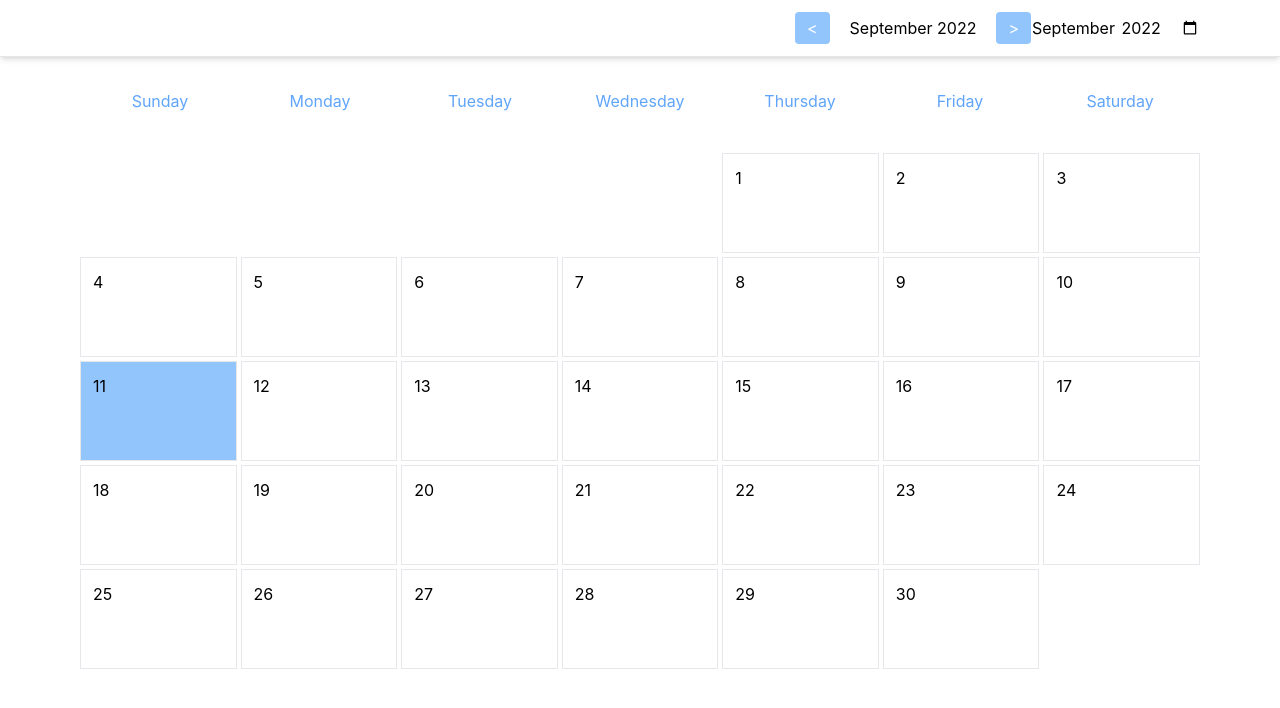
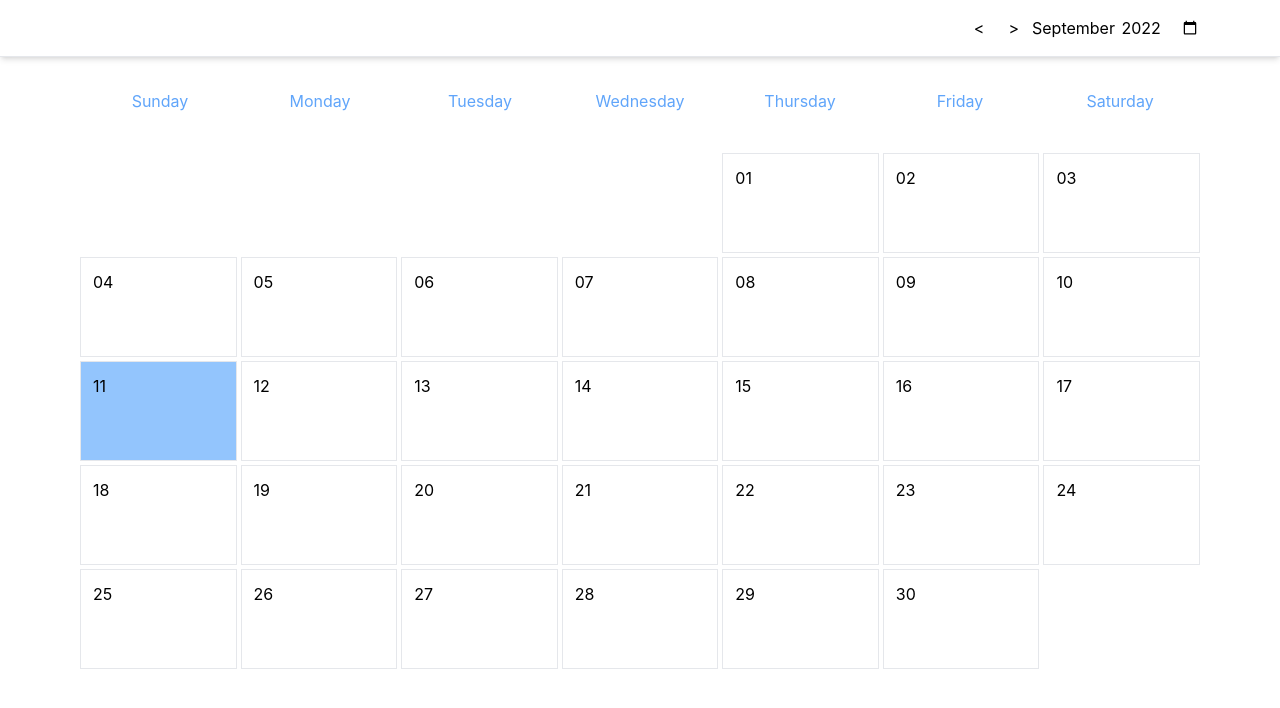
Before and after one commit to vitalik0790/react-calendar, a React (Create React App) app: page / in a window 1280 px wide. Shown: the top 708 px of the page. Built offline with nearby package versions, Linux system fonts and the light colour scheme.

Commit message:
fixing date picker

```diff
--- a/src/App.js
+++ b/src/App.js
@@ -8,9 +8,10 @@ import ModalDeleteAndEditEvent from "./components/ModalDeleteAndEditEvent";
 const weekdays = ["Sunday", "Monday", "Tuesday", "Wednesday", "Thursday", "Friday", "Saturday"];
 
 const App = () => {
-  const [nav, setNav] = useState(0);
+  const [monthNum, setMonthNum] = useState(0);
+  const [yearNum, setYearNum] = useState(0);
   const [days, setDays] = useState([]);
-  const [displayedDate, setDisplayedDate] = useState([]);
+  const [displayedDate, setDisplayedDate] = useState();
   const [clicked, setClicked] = useState(false);
   const [events, setEvents] = useState(
     localStorage.getItem("events") ? JSON.parse(localStorage.getItem("events")) : []
@@ -24,8 +25,11 @@ const App = () => {
 
   useEffect(() => {
     const dt = new Date();
-    if (nav !== 0) {
-      dt.setMonth(new Date().getMonth() + nav);
+    if (monthNum !== 0) {
+      dt.setMonth(new Date().getMonth() + monthNum);
+    }
+    if (yearNum !== 0) {
+      dt.setYear(new Date().getYear() + yearNum);
     }
 
     const day = dt.getDate();
@@ -42,19 +46,19 @@ const App = () => {
       day: "numeric",
     });
 
-    setDisplayedDate(`${dt.toLocaleDateString("en-us", { month: "long" })} ${year}`);
+    setDisplayedDate(`${year}-${(month + 1).toString().padStart(2, "0")}`);
     const paddingDays = weekdays.indexOf(dateString.split(", ")[0]);
 
     const daysArr = [];
 
     for (let i = 1; i <= paddingDays + daysInMonth; i++) {
-      const dayString = `${month + 1}/${i - paddingDays}/${year}`;
+      const dayString = `${(month + 1).toString().padStart(2, "0")}/${(i - paddingDays).toString().padStart(2, "0")}/${year}`;
 
       if (i > paddingDays) {
         daysArr.push({
-          value: i - paddingDays,
+          value: (i - paddingDays).toString().padStart(2, "0"),
           event: eventOfTheDay(dayString),
-          isCurrentDay: i - paddingDays === day && nav === 0,
+          isCurrentDay: i - paddingDays === day && monthNum === 0,
           date: dayString,
         });
       } else {
@@ -66,8 +70,9 @@ const App = () => {
         });
       }
     }
+
     setDays(daysArr);
-  }, [events, nav]);
+  }, [events, monthNum]);
 
   const onSave = (title) => {
     setEvents([...events, { title: title, date: clicked }]);
@@ -78,10 +83,18 @@ const App = () => {
     setEvents(events.filter((e) => e.date !== clicked));
     setClicked(null);
   };
-
+  console.log("monthNum", monthNum);
+  console.log("yearNum", yearNum);
   return (
     <div className="w-full h-full">
-      <Header displayedDate={displayedDate} onNext={() => setNav(nav + 1)} onPrev={() => setNav(nav - 1)} />
+      <Header
+        displayedDate={displayedDate}
+        setMonthNum={setMonthNum}
+        setYearNum={setYearNum}
+        setDisplayedDate={setDisplayedDate}
+        onNext={() => setMonthNum(monthNum + 1)}
+        onPrev={() => setMonthNum(monthNum - 1)}
+      />
       <div className="w-full h-full max-w-[1460px] px-[80px] mx-auto">
         <div className="grid grid-cols-7 items-center w-full text-blue-400 pt-8">
           <div className="text-center">Sunday</div>
--- a/src/components/Header.js
+++ b/src/components/Header.js
@@ -1,36 +1,39 @@
-import React, {useState} from "react";
+import React from "react";
 
-const Header = ({ displayedDate, onNext, onPrev }) => {
-  const dt = new Date();
-  const year = dt.getFullYear();
-  const month = (dt.getMonth() + 1).toString().padStart(2, "0");
-  const [value, setValue] = useState(`${year}-${month}`);
-  console.log(month);
-  console.log(year);
+const Header = ({ displayedDate, setDisplayedDate, onNext, onPrev, setYearNum, setMonthNum }) => {
+  const onChangeDate = (prevDate, nextDate) => {
+    const prevDateArr = prevDate.split("-").map((str) => Number(str));
+    console.log("prevDateArr", prevDateArr)
+    const nextDateArr = nextDate.split("-").map((str) => Number(str));
+    console.log("nextDateArr", nextDateArr)
+    console.log("prevDateArr[1]", prevDateArr[1])
+    console.log("nextDateArr[1]", nextDateArr[1])
+    setMonthNum((prevDateArr[1] - nextDateArr[1]) * -1)
+    setYearNum((prevDateArr[0] - nextDateArr[0]) * -1)
+  };
   return (
-    <>
     <div className="flex w-full py-3 border-b shadow-md">
       <div className="flex justify-between w-full max-w-[1460px] px-[80px] mx-auto">
         <div></div>
-          <div className="flex items-center">
-            <button
-              onClick={onNext}
-              className="py-1 px-3 rounded bg-blue-300 hover:bg-blue-400 duration-300 text-white mr-5"
-            >
+        <div className="relative flex items-center">
+          <button onClick={onPrev} className="py-1 px-3">
             {"<"}
           </button>
-            <div className="mr-5">{displayedDate}</div>
-            <button
-              onClick={onPrev}
-              className="py-1 px-3 rounded bg-blue-300 hover:bg-blue-400 duration-300 text-white"
-            >
+          <button onClick={onNext} className="py-1 px-3">
             {">"}
           </button>
-            <input className="" onChange={(e)=>setValue(e.target.value)} type="month" value={value}></input>
+          <input
+            className="focus:outline-none"
+            onChange={(e) => {
+              setDisplayedDate(e.target.value);
+              onChangeDate(displayedDate, e.target.value);
+            }}
+            type="month"
+            value={displayedDate}
+          ></input>
         </div>
       </div>
     </div>
-    </>
   );
 };
 
--- a/src/index.css
+++ b/src/index.css
@@ -15,3 +15,7 @@ code {
   font-family: source-code-pro, Menlo, Monaco, Consolas, 'Courier New',
     monospace;
 }
+
+input::-webkit-calendar-picker-indicator {
+  cursor: pointer;
+}
```
Lines whose indentation alone changed are shown as unchanged.
